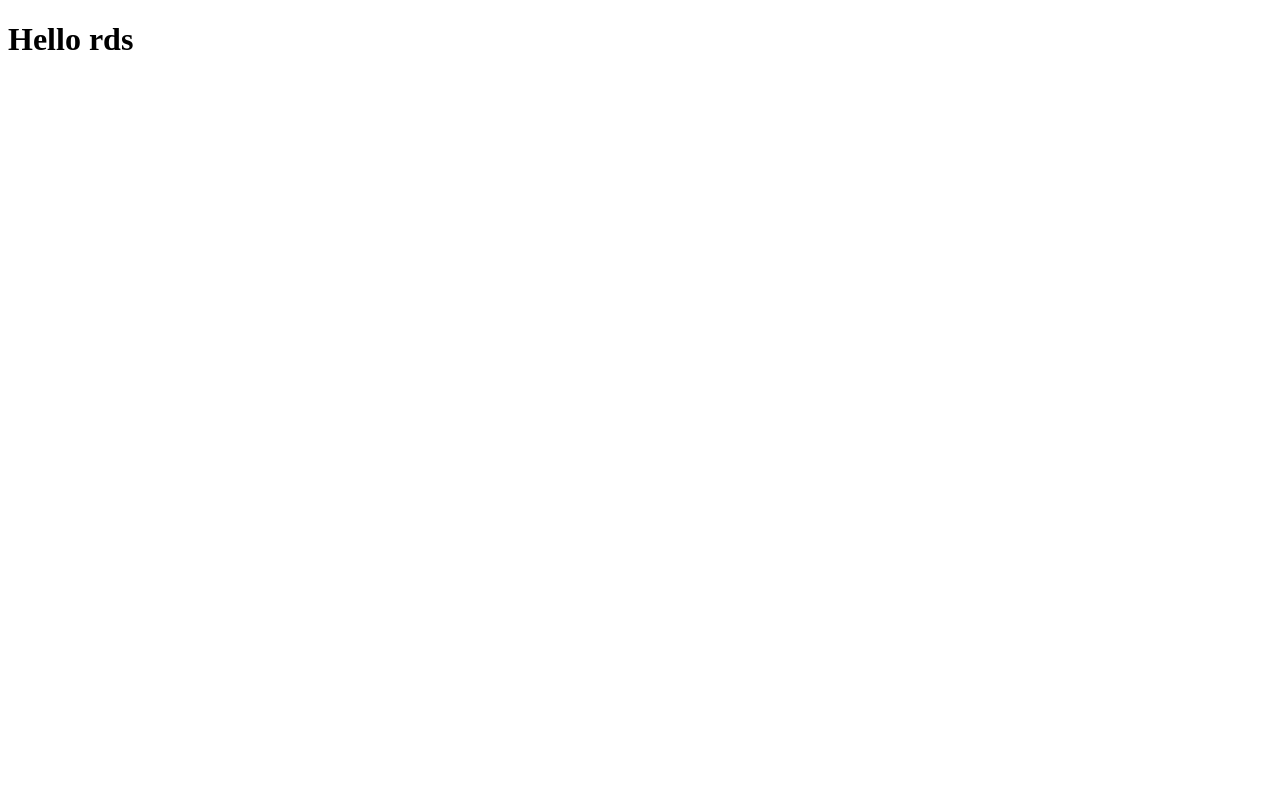
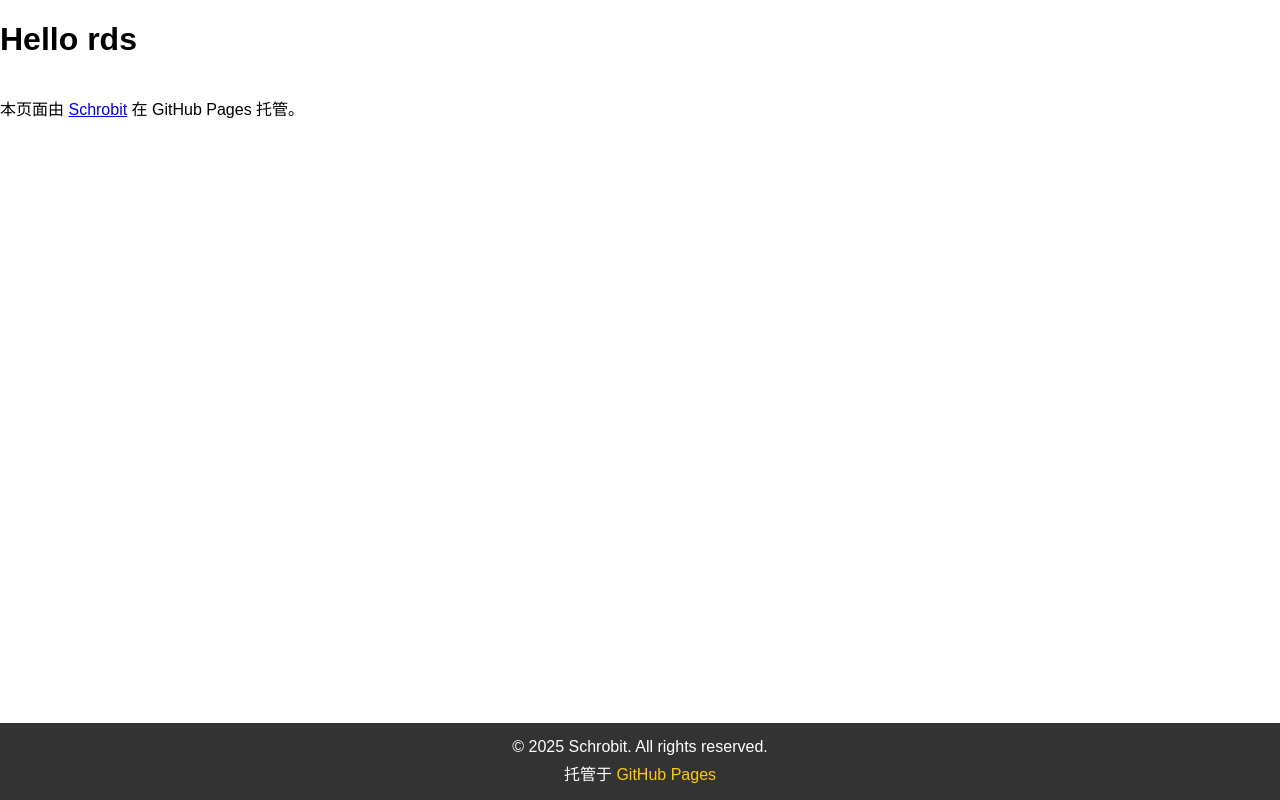
Before and after one commit to Schrobit/Schrobit.github.io, a plain HTML site: page index.html in a window 1280 px wide. Drawn offline with Linux system fonts and the light colour scheme; files that its build step writes are made by us from their sources.

Commit message:
docs: 更新个人页面样式和内容
- 添加样式文件 styles.css，优化页面布局和样式
- 在页面中添加托管信息和版权信息
- 使用 GitHub Pages 托管个人页面

```diff
--- /dev/null
+++ b/css/styles.css
@@ -0,0 +1,30 @@
+/* styles.css */
+body {
+    font-family: Arial, sans-serif;
+    margin: 0;
+    padding: 0;
+    display: flex;
+    flex-direction: column;
+    min-height: 100vh;
+}
+
+footer {
+    background-color: #333;
+    color: #fff;
+    text-align: center;
+    padding: 10px 0;
+    margin-top: auto;
+}
+
+footer p {
+    margin: 5px 0;
+}
+
+footer a {
+    color: #ffcc00;
+    text-decoration: none;
+}
+
+footer a:hover {
+    text-decoration: underline;
+}
--- a/index.html
+++ b/index.html
@@ -3,8 +3,14 @@
 <head>
     <meta charset="UTF-8">
     <title>Title</title>
+    <link rel="stylesheet" href="styles.css">
 </head>
 <body>
-<h1>Hello rds</h1>
+    <h1>Hello rds</h1>
+    <p>本页面由 <a href="https://github.com/Schrobit/vue-class.github.io">Schrobit</a> 在 GitHub Pages 托管。</p>
+    <footer>
+        <p>&copy; 2025 Schrobit. All rights reserved.</p>
+        <p>托管于 <a href="https://pages.github.com/">GitHub Pages</a></p>
+    </footer>
 </body>
 </html>
```
